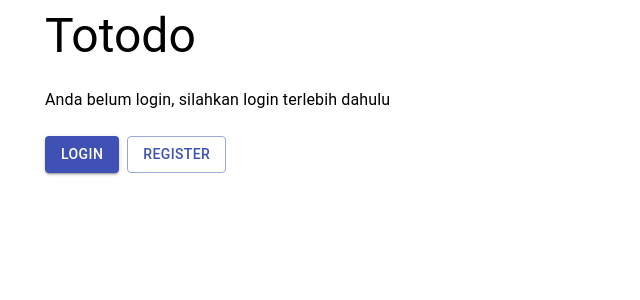
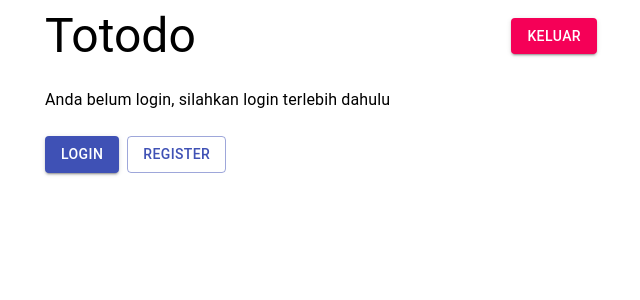
Before and after one commit to alfianandinugraha/totodo, a React (Create React App) app: page /#/ in a window 1280 px wide. Shown: the top 300 px of the page, without its empty margins (319-959 px from the left). Built offline with nearby package versions, Linux system fonts and the light colour scheme; no server answers.

Commit message:
feat(pages): adding sign out button

```diff
--- a/src/pages/Home.tsx
+++ b/src/pages/Home.tsx
@@ -1,6 +1,8 @@
+import AuthContext from '@/store/AuthContext'
+import firebase from '@/utils/firebase'
 import { Button, Container, makeStyles, Typography } from '@material-ui/core'
-import React, { ReactElement } from 'react'
-import { Link } from 'react-router-dom'
+import React, { ReactElement, useContext } from 'react'
+import { Link, useHistory } from 'react-router-dom'
 
 const useStyles = makeStyles(({ spacing }) => ({
   unAuthContent: {
@@ -16,13 +18,36 @@ const useStyles = makeStyles(({ spacing }) => ({
       },
     },
   },
+  header: {
+    display: 'flex',
+    alignItems: 'center',
+    justifyContent: 'space-between',
+  },
 }))
 
 export default function Home(): ReactElement {
+  const { setIsLoggedIn } = useContext(AuthContext)
+  const history = useHistory()
   const classes = useStyles()
+
+  const signOutHandler = () => {
+    firebase
+      .auth()
+      .signOut()
+      .then(() => {
+        setIsLoggedIn(false)
+        history.push('/login')
+      })
+  }
+
   return (
     <Container maxWidth="sm">
-      <Typography variant="h3">Totodo</Typography>
+      <div className={classes.header}>
+        <Typography variant="h3">Totodo</Typography>
+        <Button variant="contained" color="secondary" onClick={signOutHandler}>
+          Keluar
+        </Button>
+      </div>
       <div className={classes.unAuthContent}>
         <Typography>
           Anda belum login, silahkan login terlebih dahulu
--- a/src/pages/Root.tsx
+++ b/src/pages/Root.tsx
@@ -21,7 +21,7 @@ export default function Root(): ReactElement {
         <Home />
       </Route>
       <Route path="/login">
-        <Login />
+        {isLoggedIn ? <Redirect to="/" /> : <Login />}
       </Route>
       <Route path="/register">
         {isLoggedIn ? <Redirect to="/" /> : <Register />}
```
